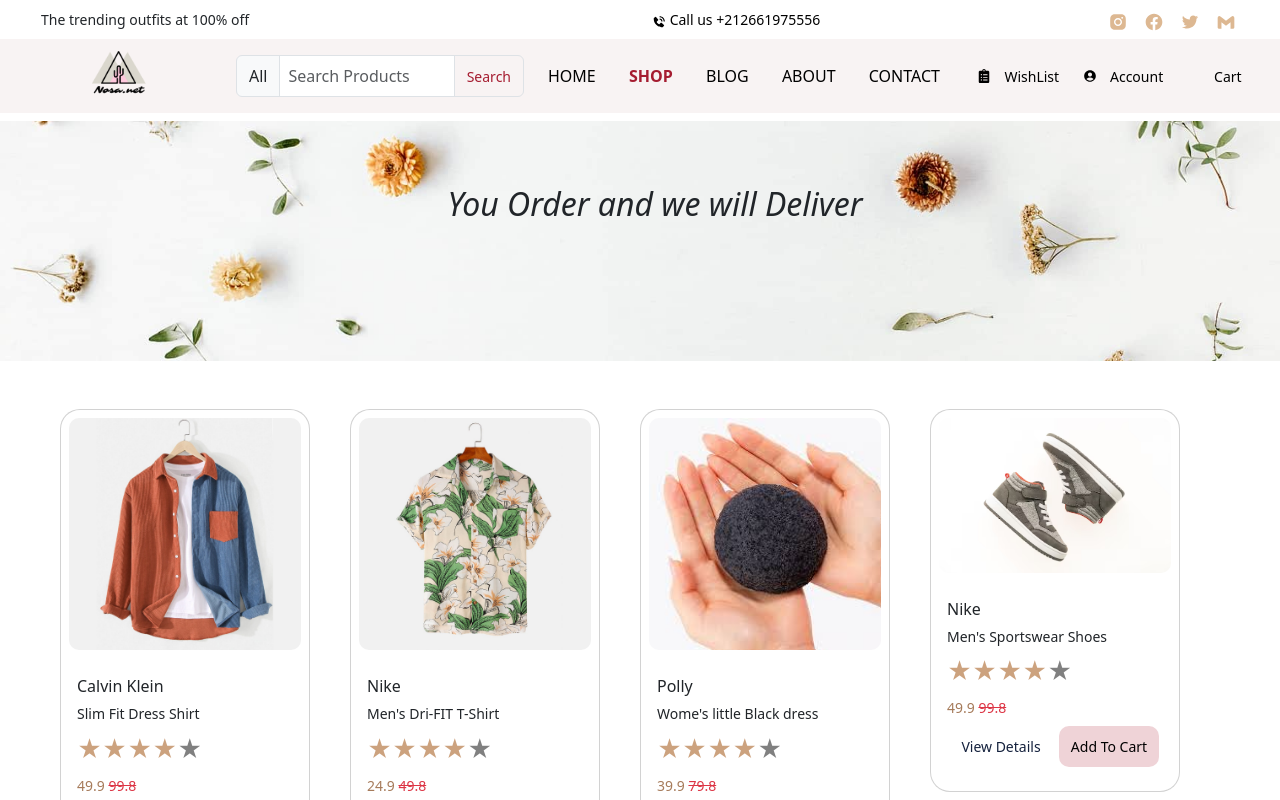
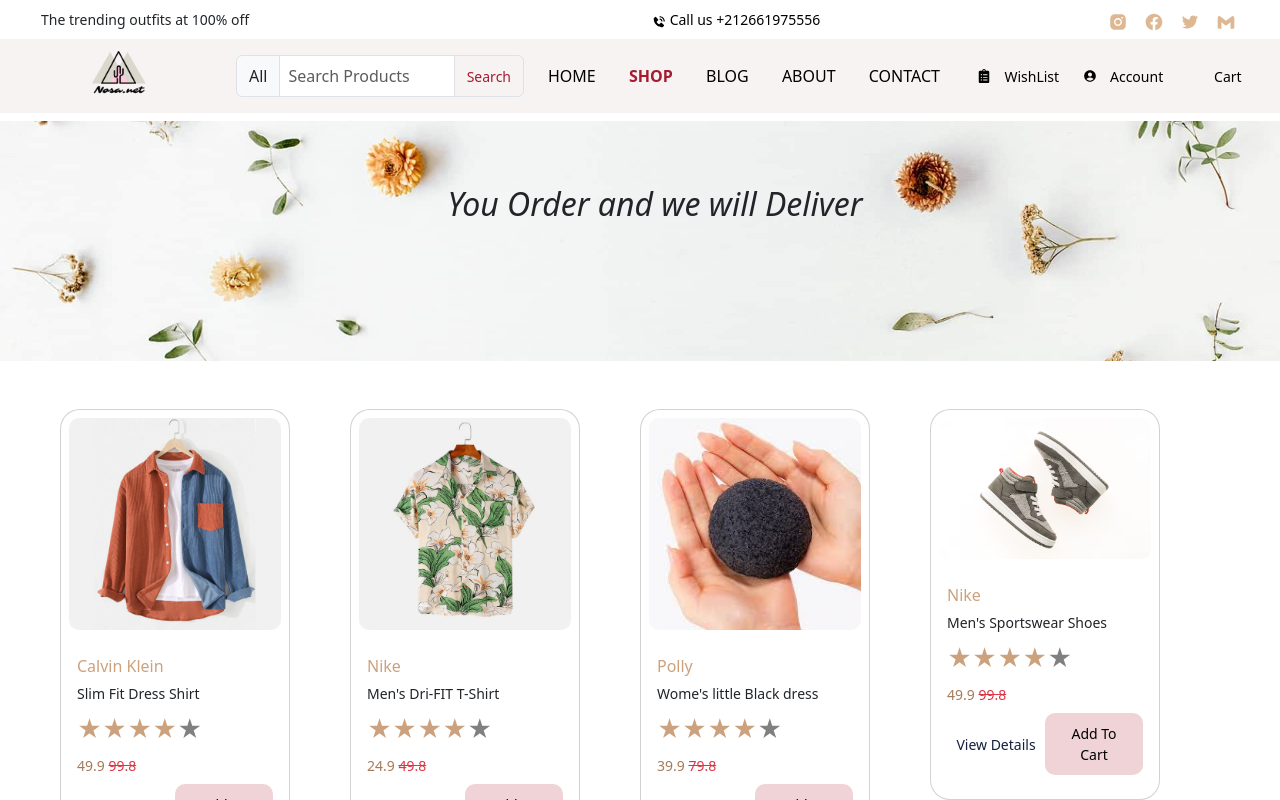
Before and after one commit to Chaimaert/e-comm-plat, a React (Vite) app: page /shop in a window 1280 px wide. Shown: the top 800 px of the page. Built offline with nearby package versions, Linux system fonts and the light colour scheme; some icons are missing.

Commit message:
setting the pagination

```diff
--- a/src/App.css
+++ b/src/App.css
@@ -284,9 +284,16 @@
 
 .shop-products .card img {
   border-radius: 10px;
+  width: 100%;
+  max-height: 220px;
 }
 
 .shop-products .card {
   border-radius: 20px;
-  max-width: 250px;
+  max-width: 230px;
+
 }
+
+.shop-products .card span {
+  color: var(--darken);
+}
--- a/src/components/prod.jsx
+++ b/src/components/prod.jsx
@@ -24,7 +24,7 @@
             size={24}
             activeColor="#cca27e"
         />
-        <p className="price mt-2 mb-2">{price} <span className="text-danger"><strike> {price * 2} </strike></span> </p>
+        <p className="price my-2">{price} <span className="text-danger"><strike> {price * 2} </strike></span> </p>
 
         <div className="mb-2 d-flex align-items-center justify-content-around">
               <div className="col-6 d-flex align-items-center justify-content-around">
--- a/src/pages/shop.jsx
+++ b/src/pages/shop.jsx
@@ -23,6 +23,31 @@
 
     </section>
 
+    <section className="pagination p-3">
+      <div className="container-xxl">
+        <div className="row d-flex justify-content-center align-items-center">
+        <nav aria-label="Page navigation example">
+              <ul className="pagination">
+                <li className="page-item">
+                  <a className="page-link" href="#" aria-label="Previous">
+                    <span aria-hidden="true">&laquo;</span>
+                  </a>
+                </li>
+                <li className="page-item"><a className="page-link" href="#">1</a></li>
+                <li className="page-item"><a className="page-link" href="#">2</a></li>
+                <li className="page-item"><a className="page-link" href="#">3</a></li>
+                <li className="page-item">
+                  <a className="page-link" href="#" aria-label="Next">
+                    <span aria-hidden="true">&raquo;</span>
+                  </a>
+                </li>
+              </ul>
+            </nav>
+        </div>
+      </div>
+
+    </section>
+
   </>
 };
 
```
